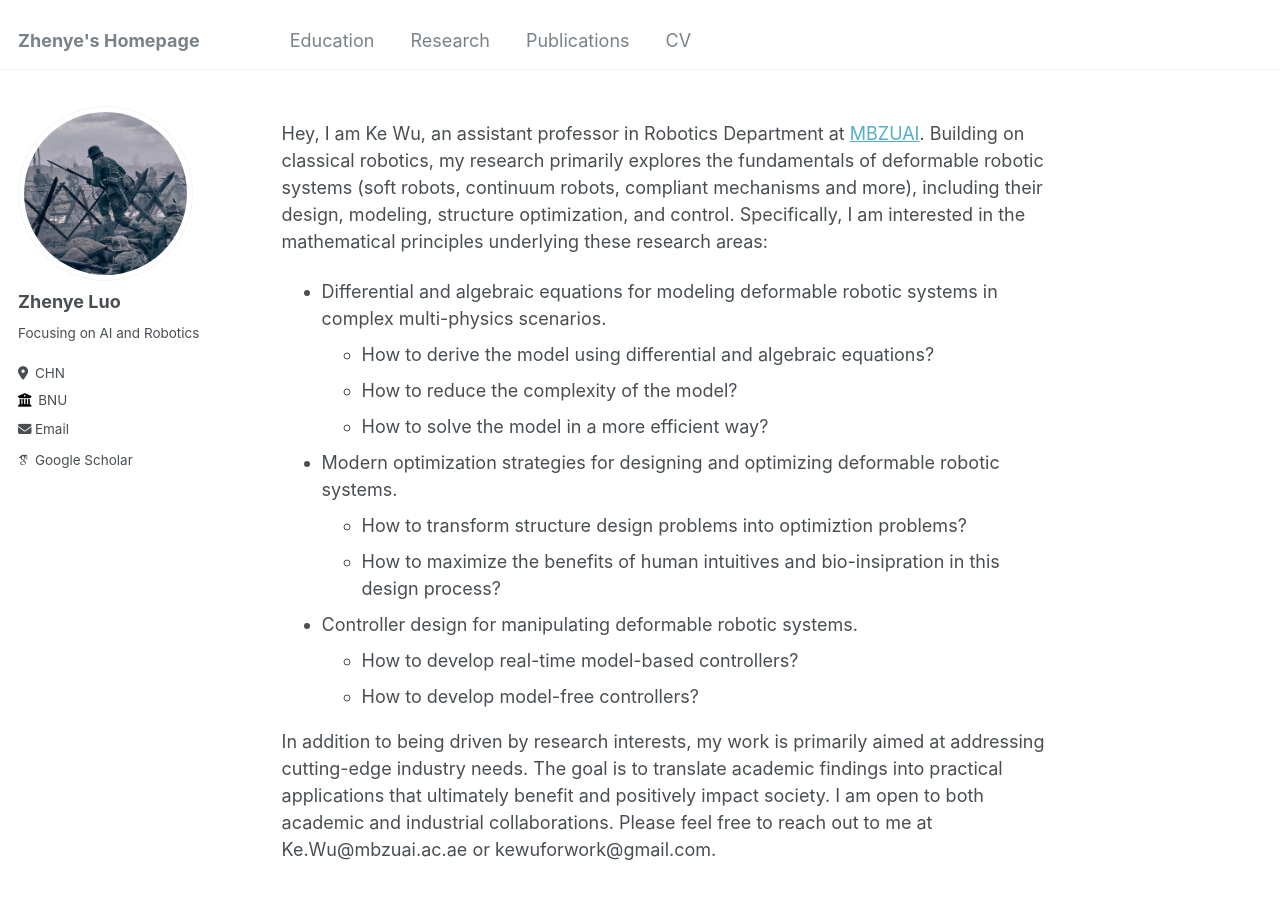
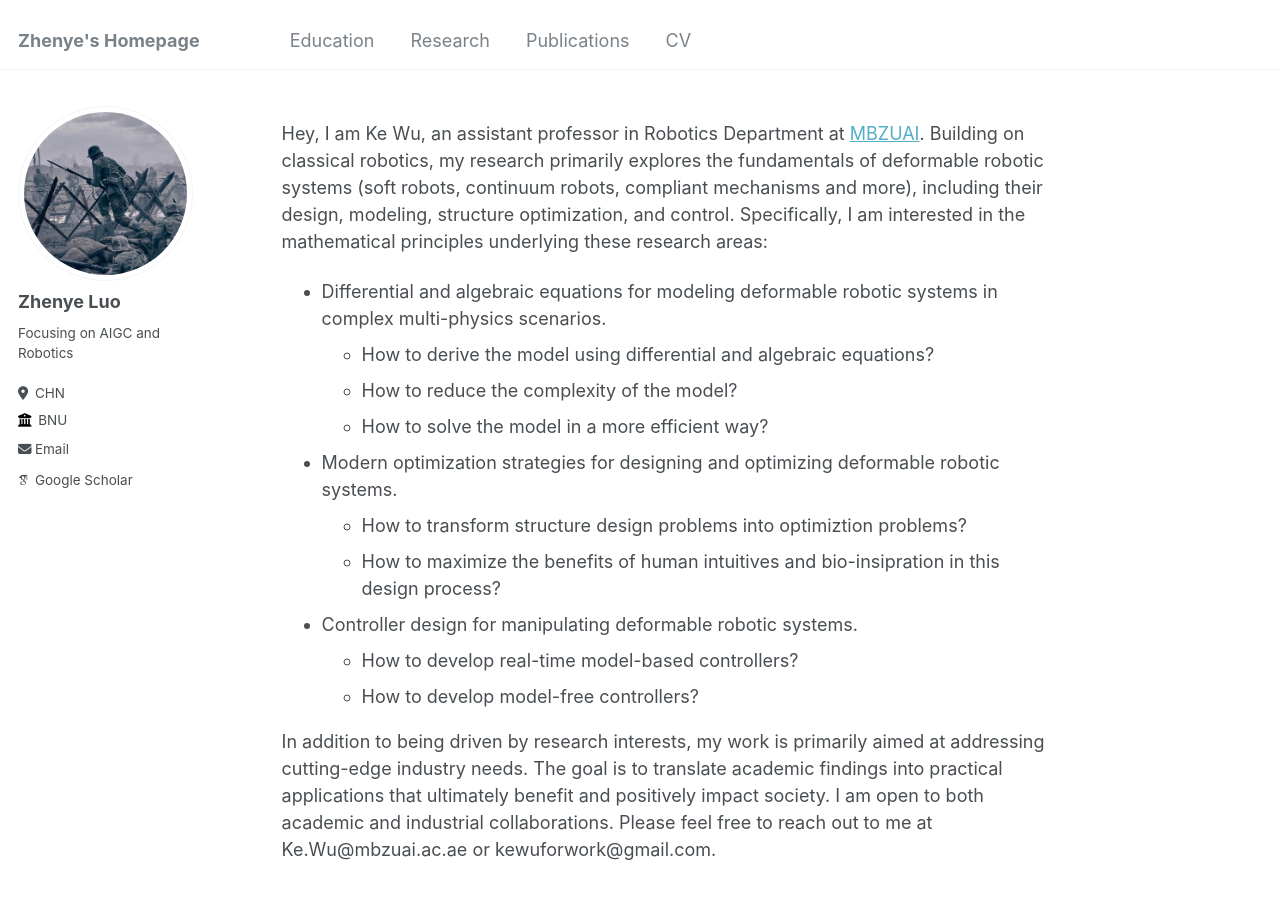
Before and after one commit to Luke-Luo1/lukeluo, a Jekyll site: the page built from _pages/about.md, in a window 1280 px wide and 1076 px high. Shown: the top 899 px of the window. Built offline with Jekyll 4.4.1, drawn with Linux system fonts in a browser that asks for light colours; some web fonts are replaced.

Commit message:
Update _config.yml

```diff
--- a/_config.yml
+++ b/_config.yml
@@ -24,7 +24,7 @@ author:
   avatar           : "LukeLuo.jpg"
   name             : "Zhenye Luo"
   pronouns         : # example: "she/her"
-  bio              : "Focusing on AI and Robotics"
+  bio              : "Focusing on AIGC and Robotics"
   location         : "CHN"
   employer         : "BNU"
   #uri              : # URL
```
